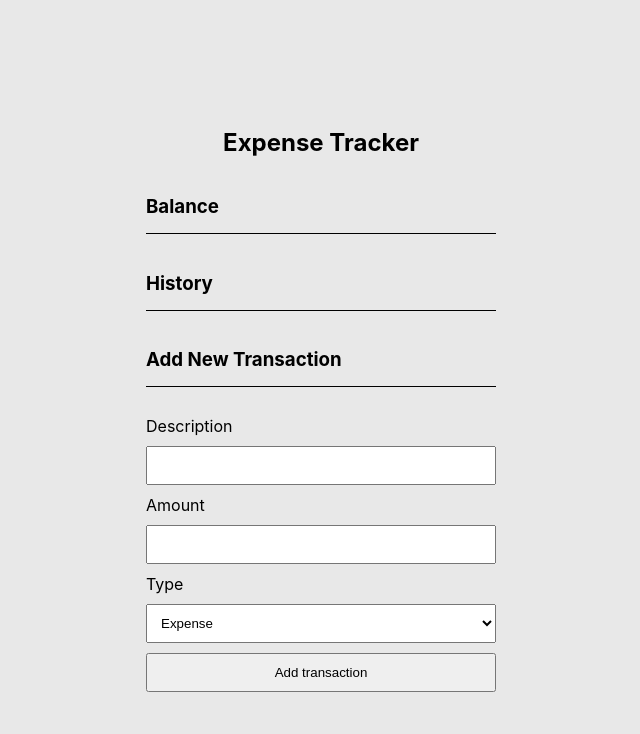
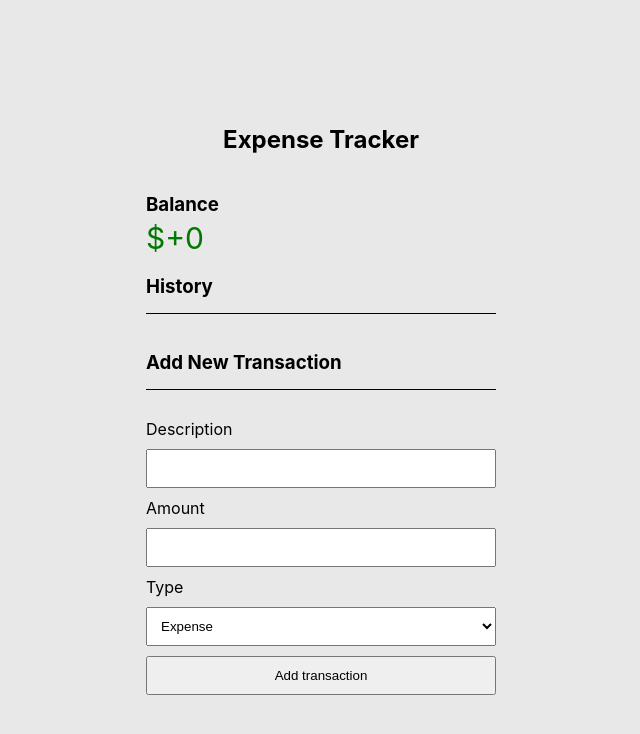
Before and after one commit to juniorleota/react-expense-tracker, a React (Create React App) app: page / in a window 1280 px wide. Shown: the top 734 px of the page, without its empty margins (319-959 px from the left). Built offline with nearby package versions, Linux system fonts and the light colour scheme.

Commit message:
Implement balance amount feature

```diff
--- a/src/App.css
+++ b/src/App.css
@@ -75,3 +75,19 @@
   background-color: #ff00002e;
   box-shadow: rgb(94 63 63 / 14%) 0 8px 24px;
 }
+
+.balance-header {
+  margin-bottom: 4px;
+}
+
+.balance-amount {
+  font-size: 30px;
+}
+
+.balance-amount.negative {
+  color: #a40000;
+}
+
+.balance-amount.positive {
+  color: #007900;
+}
--- a/src/components/AddTxForm.js
+++ b/src/components/AddTxForm.js
@@ -17,7 +17,7 @@ class AddTxForm extends Component {
         <form className={"flex-column"} onSubmit={this.handleSubmit}>
           {this.getErrorMessage()}
           <AddTxInputElem label={"Description"} type={"text"} name={"description"}/>
-          <AddTxInputElem label={"Amount"} type={"number"} name={"amount"}/>
+          <AddTxInputElem label={"Amount"} type={"currency"} name={"amount"}/>
           <AddTxType/>
           <button className={"add-tx-btn"} type={"submit"}>Add transaction</button>
         </form>
@@ -34,7 +34,7 @@ class AddTxForm extends Component {
   handleSubmit(event) {
     const newTx = {
       description: event.target['description'].value,
-      amount: event.target['amount'].value,
+      amount: parseFloat(event.target['amount'].value),
       type: event.target['type'].value
     };
     if (newTx.description && newTx.amount) {
--- a/src/components/AddTxInputElem.js
+++ b/src/components/AddTxInputElem.js
@@ -2,10 +2,14 @@ import React, {Component} from 'react';
 
 class AddTxInputElem extends Component {
   render() {
+    let input = <input placeholder={this.props.placeholder} type={this.props.type} name={this.props.name}/>;
+    if (this.props.type === 'currency') {
+      input = <input placeholder={this.props.placeholder} type={"number"} name={this.props.name} min={"0"} step={"any"}/>;
+    }
     return (
         <div className={"flex-column"}>
           <label>{this.props.label}</label>
-          <input placeholder={this.props.placeholder} type={this.props.type} name={this.props.name}/>
+          {input}
         </div>
     );
   }
--- a/src/components/Balance.js
+++ b/src/components/Balance.js
@@ -1,11 +1,12 @@
 import React, {Component} from 'react';
-import SubHeader from "../common/SubHeader";
+import BalanceAmount from "./BalanceAmount";
 
 class Balance extends Component {
   render() {
     return (
         <div>
-         <SubHeader value={"Balance"} underline={true}/>
+          <h3 className={"balance-header"}>Balance</h3>
+          <BalanceAmount/>
         </div>
     );
   }
--- /dev/null
+++ b/src/components/BalanceAmount.js
@@ -0,0 +1,17 @@
+import React, {Component} from 'react';
+import {calculateTxTotal} from "./TxGlobalState";
+
+class BalanceAmount extends Component {
+  render() {
+    const totalBalanceAmount = calculateTxTotal();
+    if (totalBalanceAmount < 0 ) {
+      return <div className={"balance-amount negative"}>${totalBalanceAmount}</div>
+    } else {
+      return (
+          <div className={"balance-amount positive"}>$+{totalBalanceAmount}</div>
+      );
+    }
+  }
+}
+
+export default BalanceAmount;
--- a/src/components/TxGlobalState.js
+++ b/src/components/TxGlobalState.js
@@ -12,4 +12,18 @@ function addTx(tx) {
 }
 
 
-export {getTxItems, addTx};
+function calculateTxTotal() {
+  const currentTxItems = getTxItems();
+  let totalAmount = 0;
+  for (const txItem of currentTxItems) {
+    console.log(txItem);
+    if (txItem.type === 'expense') {
+      totalAmount -= txItem.amount;
+    } else if (txItem.type === 'income') {
+      totalAmount += txItem.amount;
+    }
+  }
+  return totalAmount;
+}
+
+export {getTxItems, addTx, calculateTxTotal};
```
